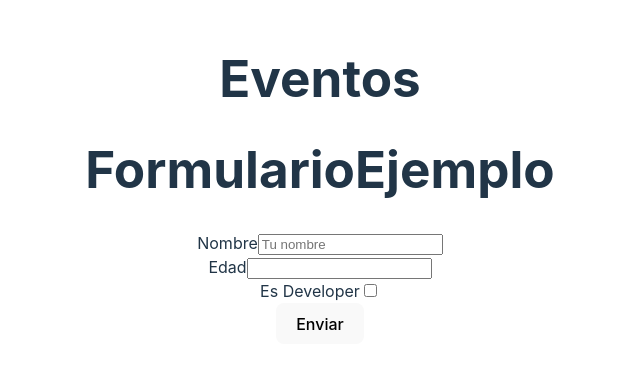
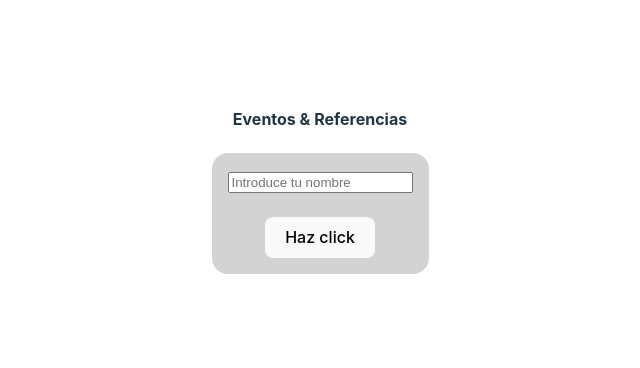
Before and after one commit to ch22as/curso-react-ts, a React (Vite) app: page / in a window 1280 px wide. Shown: the part 220-588 px from the top of the page, without its empty margins (320-960 px from the left). Built offline with nearby package versions, Linux system fonts and the light colour scheme.

Commit message:
Pendiente evitar propagacion input

```diff
--- a/src/App.tsx
+++ b/src/App.tsx
@@ -1,6 +1,10 @@
 import { useState } from "react"
 import "./App.css"
-import { FormularioEjemplo } from "./components/FormularioEjemplo"
+import ComponenteRefencias from "./components/ComponenteRefencias"
+import ComponenteEventos from "./components/ComponenteEventos"
+import ComponenteEventosTeclado from "./components/ComponenteEventosTeclado"
+import { FormularioCards } from "./components/FormularioCards"
+// import { FormularioEjemplo } from "./components/FormularioEjemplo"
 
 function App() {
   const [nombre, setNombre] = useState('')
@@ -31,8 +35,12 @@ function App() {
 
   return (
     <div>
-      <h1>Eventos</h1>
-      <FormularioEjemplo />
+      <h4>Eventos & Referencias</h4>
+      < FormularioCards />
+      {/* <ComponenteEventosTeclado /> */}
+      {/* < ComponenteEventos /> */}
+      {/* <ComponenteRefencias /> */}
+      {/* <FormularioEjemplo /> */}
       {/* <button onClick={ handleClick } >Haz click</button> */}
       {/* <button onClick={ handleClick() } >Haz click</button> */}
       {/* <button onClick={ () => console.log('Evento') } >Haz click</button> */}
--- /dev/null
+++ b/src/components/ComponenteEventos.tsx
@@ -0,0 +1,27 @@
+import { useState } from "react"
+
+const ComponenteEventos = () => {
+  const [isHovering, setIsHovering] = useState(false)
+  const handleMouseOver = (event: React.MouseEvent) => {
+    console.log(event)
+    setIsHovering(true)
+  }
+
+  const handleMouseLeave = () => {
+    setIsHovering(false)
+  }
+
+
+  return (
+    <div>
+      <button style={{color: isHovering ? "yellow" : "white"}} onMouseEnter={handleMouseOver} onMouseLeave={handleMouseLeave}> Hover me</button>
+      {isHovering? (
+        <p>Estoy haciendo hover</p>
+      ) : (
+        <p>No estoy haciendo hover</p>
+      )}
+    </div>
+  )
+}
+
+export default ComponenteEventos
--- /dev/null
+++ b/src/components/ComponenteEventosTeclado.tsx
@@ -0,0 +1,22 @@
+const ComponenteEventosTeclado = () => {
+  const handleKeyDown = (event: React.KeyboardEvent) => {
+    console.log(event)
+    if (!/[0-9]/.test(event.key)){
+      event.preventDefault()
+    }
+
+    if (event.key === 'Enter'){
+      return alert('Has enviado el formulario')
+    }
+  }
+
+  return (
+    <div>
+      <input type="text" placeholder="Introduce tu numbero de teléfono"
+      onKeyDown={ handleKeyDown }
+      />
+    </div>
+  )
+}
+
+export default ComponenteEventosTeclado
--- /dev/null
+++ b/src/components/ComponenteRefencias.tsx
@@ -0,0 +1,33 @@
+import { useRef } from "react"
+import FocusButton from "./FocusButton"
+
+const ComponenteRefencias = () => {
+  const inputRef = useRef<HTMLInputElement>(null)
+
+  // const focusInput = () => {
+  //   document.getElementById('dni')?.focus()
+  // }
+
+  const focusInputRef = () => {
+    console.log(inputRef.current)
+    if (!inputRef.current) return
+
+    inputRef.current.focus()
+  }
+
+  return(
+    <div>
+      {/* <button onClick={focusInputRef}>Rellena formulario</button> */}
+      <FocusButton handleClick={focusInputRef} inputRef={inputRef}/>
+      <br />
+      <br />
+      <br />
+      <div>
+        <input ref={inputRef} id='dni' type="text" placeholder="Escribe tu DNI"/>
+        {/* <input ref={inputRef} id='nombre' type="text" placeholder="Escribe tu nombre"/> */}
+      </div>
+    </div>
+  )
+}
+
+export default ComponenteRefencias
--- /dev/null
+++ b/src/components/FormularioCards.tsx
@@ -0,0 +1,45 @@
+import { useState } from "react"
+
+const colors = ["red", "yellow", "green", "blue", "white"]
+
+const pickRandonColor = () => {
+  const randonIndex = Math.floor(Math.random() * colors.length)
+  return colors[randonIndex]
+}
+
+// TODO : Pendiente evitar propagacion al hacer click en el input
+
+
+export const FormularioCards = () => {
+  const [backgroundColor, setBackgroundColor] = useState("#d3d3d3")
+
+  const changeColor = () => {
+    const new_color = pickRandonColor()
+    setBackgroundColor(new_color)
+  }
+
+  const handleButtonClick = (event: React.MouseEvent) => {
+    event.stopPropagation()
+    console.log('Has hecho click')
+  }
+
+  const HandleInputClick = (event: React.MouseEvent) => {
+    event.stopPropagation()
+  }
+
+
+  return (
+    <div onClick={changeColor}
+      style={{
+        padding: "1rem",
+        backgroundColor,
+        borderRadius: "1rem"
+      }}
+    >
+      <input onClick={HandleInputClick} type="text" placeholder="Introduce tu nombre"/>
+      <br />
+      <br />
+      <button onClick={handleButtonClick}>Haz click</button>
+    </div>
+  )
+}
```
Also changed, not shown: src/components/FocusButton.tsx (added, +20 -0 lines).
